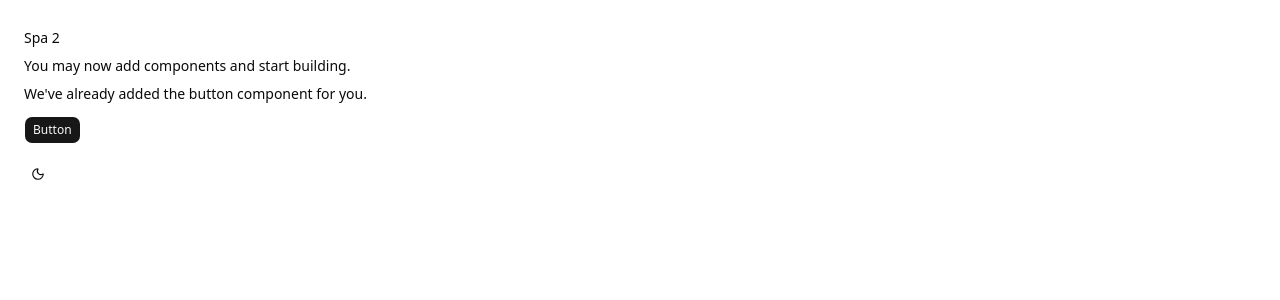
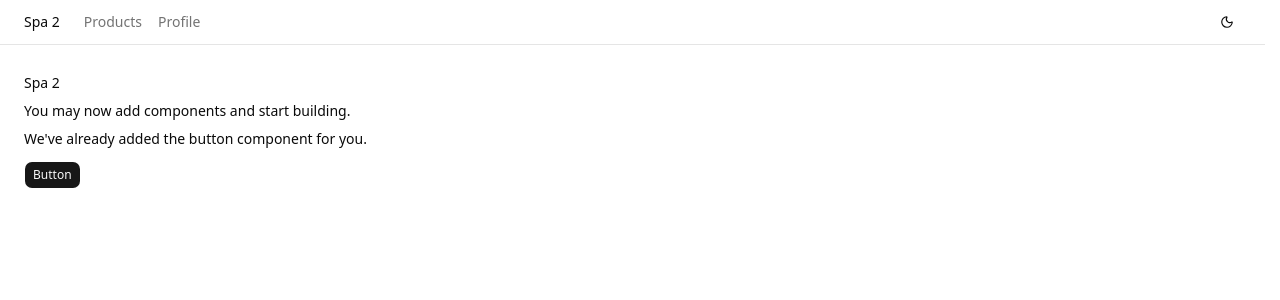
Before and after one commit to nick20name17/top-secret-2.0, a React (Vite) app: page / in a window 1280 px wide. Shown: the top 300 px of the page. Built offline with nearby package versions, Linux system fonts and the light colour scheme; no server answers; a web font is replaced by a local one.

Commit message:
feat: add a main menu to the root layout

```diff
--- a/src/routes/__root.tsx
+++ b/src/routes/__root.tsx
@@ -1,6 +1,7 @@
 import type { QueryClient } from '@tanstack/react-query'
-import { HeadContent, Outlet, createRootRouteWithContext } from '@tanstack/react-router'
+import { HeadContent, Link, Outlet, createRootRouteWithContext } from '@tanstack/react-router'
 
+import { ThemeToggle } from '@/features/theme/theme-toggle'
 import { APP_NAME } from '@/lib/app-name'
 
 interface RouterContext {
@@ -16,6 +17,22 @@ function RootLayout() {
   return (
     <>
       <HeadContent />
+      <header className='flex items-center gap-6 border-b px-6 py-2 text-sm'>
+        <Link to='/' className='font-medium'>
+          {APP_NAME}
+        </Link>
+        <nav aria-label='Main' className='flex gap-4 text-muted-foreground'>
+          <Link to='/products' className='aria-[current=page]:text-foreground'>
+            Products
+          </Link>
+          <Link to='/profile' className='aria-[current=page]:text-foreground'>
+            Profile
+          </Link>
+        </nav>
+        <div className='ml-auto'>
+          <ThemeToggle />
+        </div>
+      </header>
       <main>
         <Outlet />
       </main>
--- a/src/routes/index.tsx
+++ b/src/routes/index.tsx
@@ -1,7 +1,6 @@
 import { createFileRoute } from '@tanstack/react-router'
 
 import { Button } from '@/components/ui/button'
-import { ThemeToggle } from '@/features/theme/theme-toggle'
 import { APP_NAME } from '@/lib/app-name'
 
 export const Route = createFileRoute('/')({
@@ -10,7 +9,7 @@ export const Route = createFileRoute('/')({
 
 function HomePage() {
   return (
-    <div className='flex min-h-svh p-6'>
+    <div className='flex p-6'>
       <div className='flex max-w-md min-w-0 flex-col gap-4 text-sm leading-loose'>
         <div>
           <h1 className='font-medium'>{APP_NAME}</h1>
@@ -18,7 +17,6 @@ function HomePage() {
           <p>We&apos;ve already added the button component for you.</p>
           <Button className='mt-2'>Button</Button>
         </div>
-        <ThemeToggle />
       </div>
     </div>
   )
```
